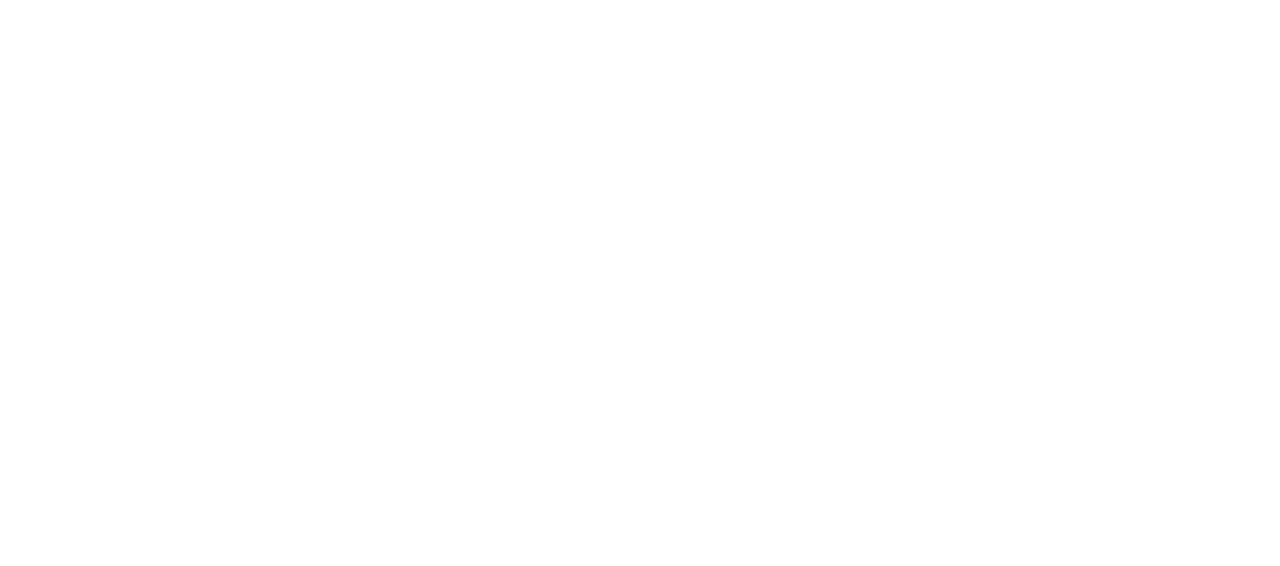
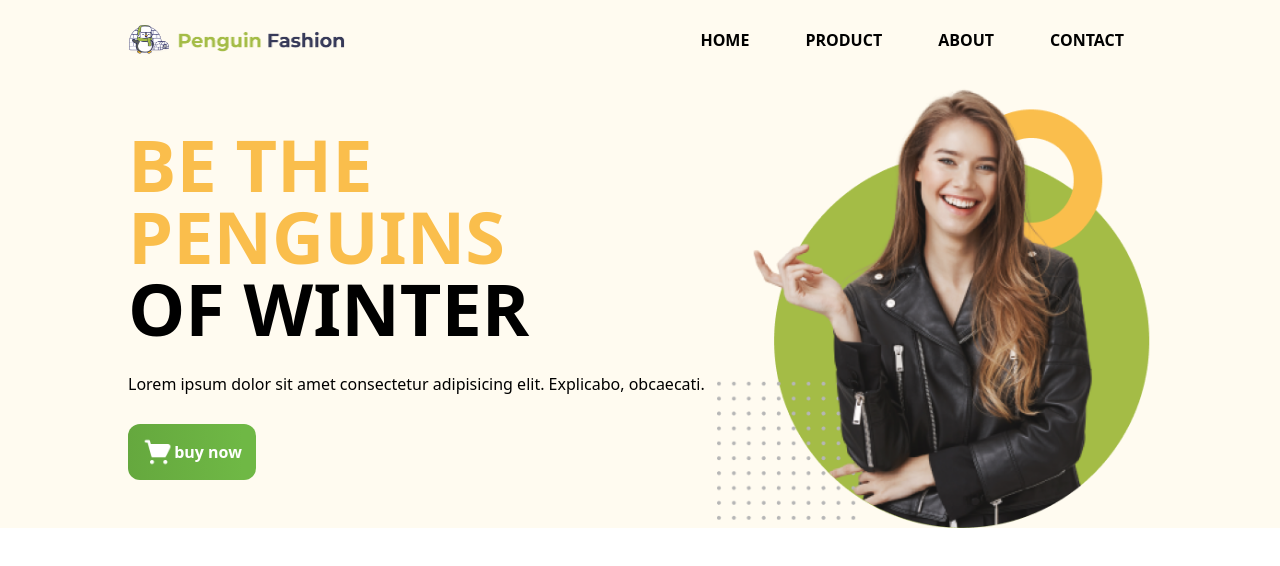
Before and after one commit to ayesha-siddika110/penguin-fashion, a plain HTML site: page index.html in a window 1280 px wide. Drawn offline with nearby package versions, Linux system fonts and the light colour scheme; a web font is replaced by a local one.

Commit message:
header area done

```diff
--- a/index.html
+++ b/index.html
@@ -1,16 +1,74 @@
 <!DOCTYPE html>
 <html lang="en">
+
 <head>
     <meta charset="UTF-8">
     <meta name="viewport" content="width=device-width, initial-scale=1.0">
     <title>penguin fashion</title>
     <script src="https://cdn.tailwindcss.com"></script>
+    <link rel="preconnect" href="https://fonts.googleapis.com">
+    <link rel="preconnect" href="https://fonts.gstatic.com" crossorigin>
+    <link
+        href="https://fonts.googleapis.com/css2?family=Bebas+Neue&family=Matemasie&family=Roboto:ital,wght@0,100;0,300;0,400;0,500;0,700;0,900;1,100;1,300;1,400;1,500;1,700;1,900&display=swap"
+        rel="stylesheet">
+
+
+    <style>
+        .roboto-regular {
+            font-family: "Roboto", sans-serif;
+            font-weight: 400;
+            font-style: normal;
+        }
+
+        .bebas-neue-regular {
+            font-family: "Bebas Neue", sans-serif;
+            font-weight: 400;
+            font-style: normal;
+        }
+    </style>
 </head>
+
 <body>
-    <header>
-        <div></div>
+    <header class="bg-[#FFFBF0] h-5/6">
+        <div class="flex  h-20 justify-around items-center w-4/5 m-auto">
+            <div>
+                <img class="w-2/5" src="icons/logo.png" alt="">
+            </div>
+            <div>
+                <nav>
+                    <ul class="flex cursor-pointer">
+                        <li class="uppercase font-semibold p-7 ">home</li>
+                        <li class="uppercase font-semibold p-7">product</li>
+                        <li class="uppercase font-semibold p-7">About</li>
+                        <li class="uppercase font-semibold p-7">Contact</li>
+
+                    </ul>
+                </nav>
+            </div>
+        </div>
+        <!-- header content area -->
+
+        <div class="flex w-4/5 m-auto justify-between">
+            <div class=" m-auto -mx-0">
+                <h1 class="uppercase font-semibold text-7xl pb-7">
+                    <span class="text-[#FABE4C]">Be the Penguins</span> <br>of Winter
+                </h1>
+                <p class="pb-7">Lorem ipsum dolor sit amet consectetur adipisicing elit. Explicabo, obcaecati.</p>
+                <button class="flex h-14 w-32 rounded-xl bg-gradient-to-r from-[#65a83e] to-[#6fb845] to-90% justify-center items-center text-white font-semibold">
+                    <!-- <div class="h-14 bg-gradient-to-r from-sky-500 to-indigo-500"></div> -->
+                    <img class="w-8" src="icons/shopping-cart 1.png" alt="">
+                    buy now
+                </button>
+            </div>
+            <div class="">
+                <img src="images/model.png" alt="">
+            </div>
+
+        </div>
+
     </header>
 
 
 </body>
+
 </html>
```
